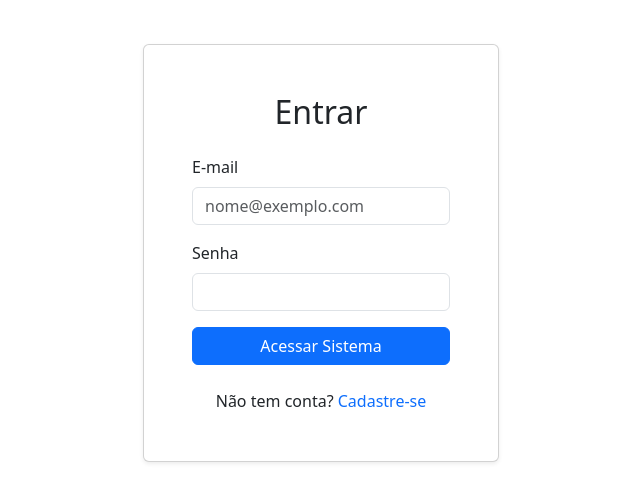
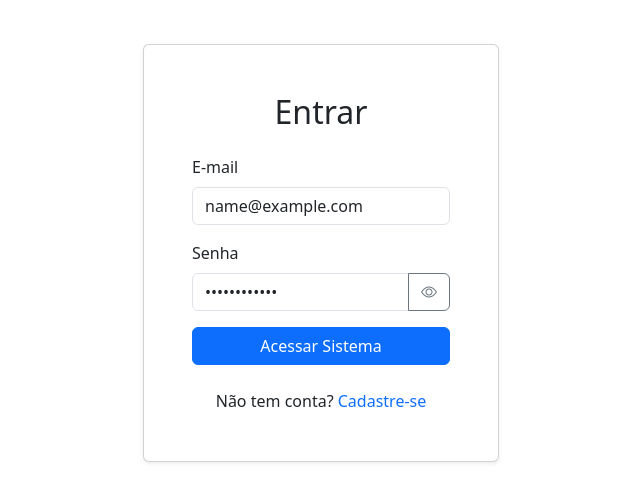
Before and after one commit to Pedro867/To-do-List, a Flask app: template templates/login.html in a window 1280 px wide. Shown: the part 144-646 px from the top of the page, without its empty margins (319-959 px from the left). Run offline with Flask 3, Linux system fonts and the light colour scheme; the template is opened without the code that fills it: most values are stand-ins (such as "Sample title", 1, 10 or a date in 2020); parts of the project's set-up code (start-up, migrations or seed data) failed here and were passed over.

Commit message:
adjust: melhorando login

```diff
--- a/app.py
+++ b/app.py
@@ -46,16 +46,20 @@ def login():
         usuario = Usuario.query.filter_by(email=email).first()
 
         if not usuario:
-            return {
-                'status': 'erro',
-                'msg'   : 'E-mail não cadastrado.'
-            }, 401
+            return render_template(
+                "login.html",
+                msg   = 'Usuário não encontrado.',
+                email = email,
+                senha = senha
+            )
 
         if not usuario.check_senha(senha):
-            return {
-                'status': 'erro',
-                'msg'   : 'Senha incorreta.'
-            }, 401
+            return render_template(
+                "login.html",
+                msg   = 'Usuário ou senha incorretos.',
+                email = email,
+                senha = senha
+            )
 
         session['id_usuario']   = usuario.id
         session['nome_usuario'] = usuario.nome
--- a/templates/base.html
+++ b/templates/base.html
@@ -7,6 +7,7 @@
     <title>{% block title %}Meu Projeto{% endblock %}</title>
 
     <link href="https://cdn.jsdelivr.net/npm/bootstrap@5.3.0/dist/css/bootstrap.min.css" rel="stylesheet">
+    <link rel="stylesheet" href="https://cdn.jsdelivr.net/npm/bootstrap-icons@1.11.1/font/bootstrap-icons.css">
     <link rel="stylesheet" href="{{ url_for('static', filename='css/header.css') }}">
     <link rel="stylesheet" href="{{ url_for('static', filename='css/perfil.css') }}">
 </head>
--- a/templates/login.html
+++ b/templates/login.html
@@ -9,15 +9,27 @@
             <div class="card-body p-5">
                 <h2 class="text-center mb-4">Entrar</h2>
 
+                {% if msg %}
+                    <div class="alert alert-danger alert-dismissible fade show" role="alert">
+                        <i class="bi bi-exclamation-triangle-fill me-2"></i> {{ msg }}
+                        <button type="button" class="btn-close" data-bs-dismiss="alert" aria-label="Close"></button>
+                    </div>
+                {% endif %}
+
                 <form action="/login" method="POST">
                     <div class="mb-3">
                         <label for="email" class="form-label">E-mail</label>
-                        <input type="email" class="form-control" id="email" name="email" placeholder="nome@exemplo.com" required>
+                        <input type="email" class="form-control" id="email" name="email" placeholder="nome@exemplo.com" value="{{ email if email else '' }}" required>
                     </div>
 
                     <div class="mb-3">
                         <label for="senha" class="form-label">Senha</label>
-                        <input type="password" class="form-control" id="senha" name="senha" required>
+                        <div class="input-group">
+                            <input type="password" class="form-control" id="senha" name="senha" value="{{ senha if senha else '' }}" required>
+                            <button class="btn btn-outline-secondary" type="button" id="btn-senha">
+                                <i class="bi bi-eye" id="icone-olho"></i>
+                            </button>
+                        </div>
                     </div>
 
                     <!-- <div class="mb-3 form-check">
@@ -37,4 +49,16 @@
         </div>
     </div>
 </div>
+<script>
+    const btnSenha   = document.querySelector('#btn-senha');
+    const inputSenha = document.querySelector('#senha');
+    const iconeOlho  = document.querySelector('#icone-olho');
+
+    btnSenha.addEventListener('click', () => {
+        const type = inputSenha.getAttribute('type') === 'password' ? 'text' : 'password';
+        inputSenha.setAttribute('type', type);
+        iconeOlho.classList.toggle('bi-eye');
+        iconeOlho.classList.toggle('bi-eye-slash');
+    });
+</script>
 {% endblock %}
```
